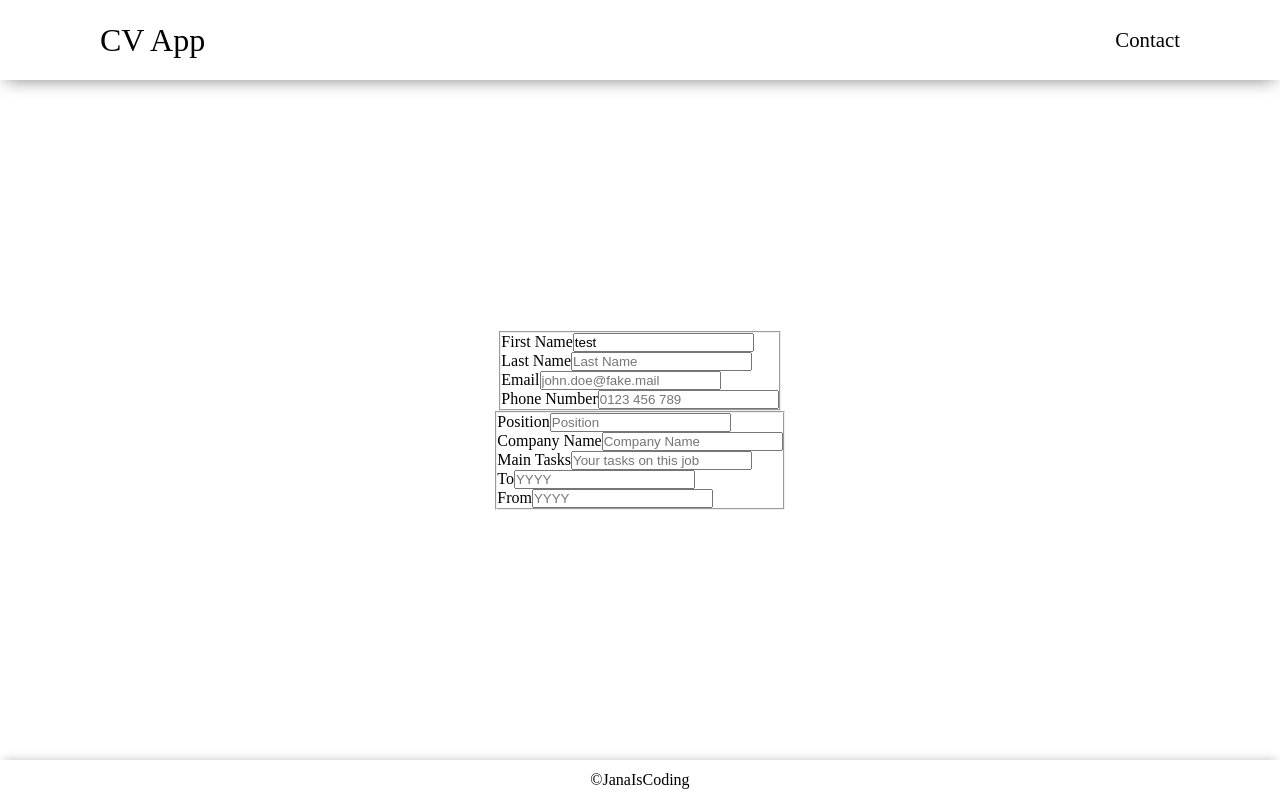
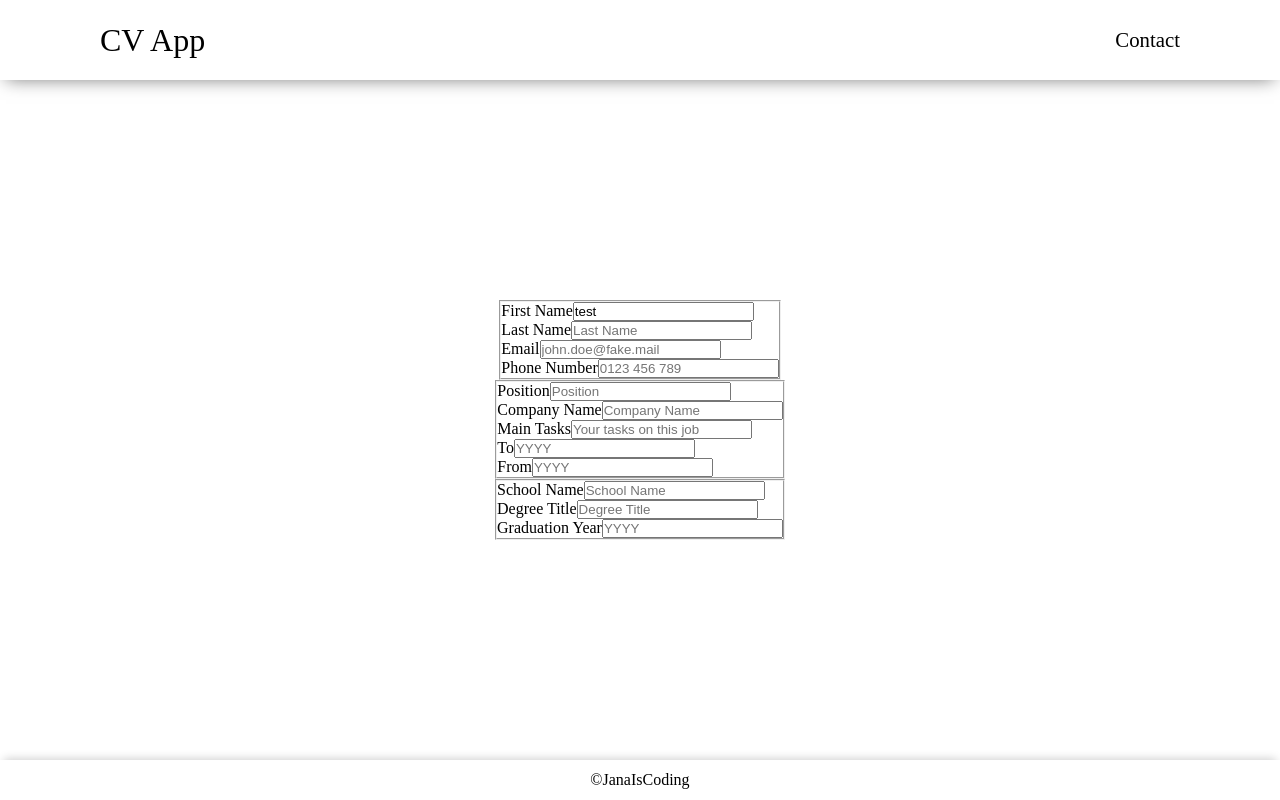
Before and after one commit to janaiscoding/cv-application, a React (Create React App) app: page / in a window 1280 px wide. Built offline with nearby package versions, Linux system fonts and the light colour scheme.

Commit message:
Add logic for manipulating Education

```diff
--- a/src/components/Education.js
+++ b/src/components/Education.js
@@ -1,48 +1,18 @@
-import React, { useState } from "react";
-import "uniqid";
+import React from "react";
+import EducationItem from "./EducationItem";
 
-const Education = ({ onDelete }) => {
-  const [schoolName, setSchoolName] = useState("");
-  const [degreeTitle, setDegreeTitle] = useState("");
-  const [graduationDate, setGraduationDate] = useState("");
-
+const Education = ({ education, onChange }) => {
+  const educationItems = education.map((educationItem) => (
+    <EducationItem
+      key={educationItem.id}
+      id={educationItem.id}
+      educationItem={educationItem}
+      onChange={onChange}
+    />
+  ));
   return (
     <>
-      <fieldset className="education">
-        {/* separate input field visually : SCHOOL NAME  */}
-        <label>
-          School Name
-          <input
-            value={schoolName}
-            onChange={(e) => setSchoolName(e.target.value)}
-            placeholder="School Name"
-            required={true}
-          />
-        </label>
-        {/* separate input field visually : DEGREE TITLE  */}
-        <label>
-          Degree Title
-          <input
-            value={degreeTitle}
-            onChange={(e) => setDegreeTitle(e.target.value)}
-            placeholder="Degree Title"
-            required={true}
-          />
-        </label>
-        {/* separate input field visually : GRADUATION YEAR */}
-        <label>
-          Graduation Year
-          <input
-            value={graduationDate}
-            onChange={(e) => setGraduationDate(e.target.value)}
-            placeholder="YYYY"
-            pattern="[0-9]{4}"
-            type="number"
-            required={true}
-          />
-        </label>
-        <button onClick={onDelete}>Delete</button>
-      </fieldset>
+      <div>{educationItems}</div>
     </>
   );
 };
--- /dev/null
+++ b/src/components/EducationItem.js
@@ -0,0 +1,43 @@
+import React from "react";
+
+const EducationItem = ({ id, educationItem, onChange }) => {
+  return (
+    <>
+      <fieldset className="education">
+        {/* separate input field visually : SCHOOL NAME  */}
+        <label>
+          School Name
+          <input
+            name="school"
+            value={educationItem.school}
+            onChange={(e) => onChange(e, id)}
+            placeholder="School Name"
+          />
+        </label>
+        {/* separate input field visually : DEGREE TITLE  */}
+        <label>
+          Degree Title
+          <input
+            name="degree"
+            value={educationItem.degree}
+            onChange={(e) => onChange(e, id)}
+            placeholder="Degree Title"
+          />
+        </label>
+        {/* separate input field visually : GRADUATION YEAR */}
+        <label>
+          Graduation Year
+          <input
+            name="graduation"
+            value={educationItem.graduation}
+            onChange={(e) => onChange(e, id)}
+            placeholder="YYYY"
+            type="number"
+          />
+        </label>
+      </fieldset>
+    </>
+  );
+};
+
+export default EducationItem;
--- a/src/components/ExperienceItem.js
+++ b/src/components/ExperienceItem.js
@@ -1,7 +1,6 @@
 import React from "react";
 
 const ExperienceItem = ({ id, experienceItem, onChange }) => {
-  console.log(experienceItem);
   return (
     <>
       <fieldset className="experience">
--- a/src/components/Main.js
+++ b/src/components/Main.js
@@ -33,11 +33,25 @@ const Main = () => {
       return { ...prevState, experience: [...newExperience] };
     });
   };
+
+  const handleChangeEducation = (e, id) => {
+    setCv((prevState) => {
+      const newEducation = prevState.education.map((educationItem) => {
+        if (educationItem.id === id) {
+          return { ...educationItem, [e.target.name]: e.target.value };
+        }
+        return educationItem;
+      });
+      return { ...prevState, education: [...newEducation] };
+    });
+  };
+
   return (
     <Resume
       cv={cv}
       onChangePersonal={handlePersonalChange}
       onChangeExperience={handleExperienceChange}
+      onChangeEducation={handleChangeEducation}
     />
   );
 };
--- a/src/components/Resume.js
+++ b/src/components/Resume.js
@@ -1,13 +1,20 @@
 import React from "react";
 import Personal from "./Personal";
 import Experience from "./Experience";
+import Education from "./Education";
 
-const Resume = ({ cv, onChangePersonal, onChangeExperience }) => {
+const Resume = ({
+  cv,
+  onChangePersonal,
+  onChangeExperience,
+  onChangeEducation,
+}) => {
   return (
     <>
       <div className="main">
         <Personal personalInfo={cv.personalInfo} onChange={onChangePersonal} />
         <Experience experience={cv.experience} onChange={onChangeExperience} />
+        <Education education={cv.education} onChange={onChangeEducation} />
       </div>
     </>
   );
--- a/src/components/emptyCV.js
+++ b/src/components/emptyCV.js
@@ -22,7 +22,7 @@ const emptyCV = {
       id: uniqid(),
       school: "",
       degree: "",
-      year: "",
+      graduation: "",
     },
   ],
 };
```
